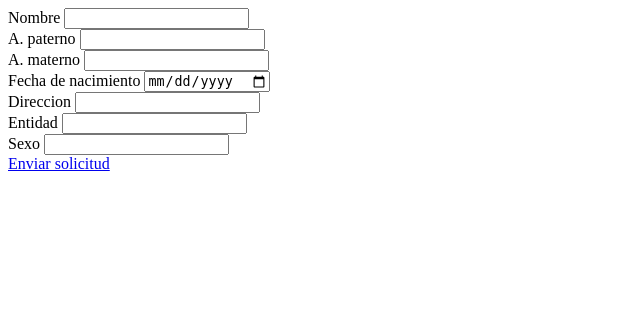
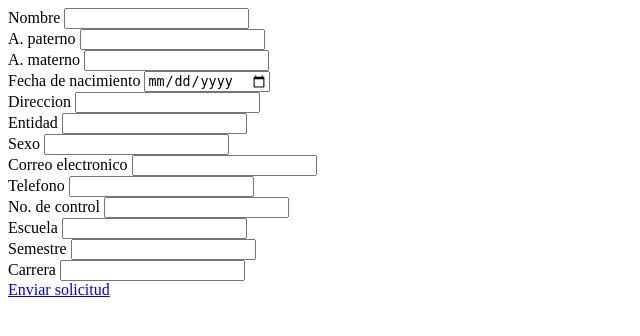
Before and after one commit to jjam2395/AppWebCurp, a Flask app: page / in a window 1280 px wide. Shown: the top 336 px of the page, without its empty margins (0-640 px from the left). Run offline with Flask 2, Linux system fonts and the light colour scheme.

Commit message:
modificacion a formulario

```diff
--- a/server.py
+++ b/server.py
@@ -1,6 +1,7 @@
 from flask import Flask, render_template, jsonify, request
 import string
 import random
+
 app=Flask(__name__, static_url_path='/static')
 
 @app.route('/')
--- a/static/js/datos.js
+++ b/static/js/datos.js
@@ -13,9 +13,16 @@ $(document).ready(function() {
 			anio:fecha[0],
 			mes:mes,
 			dia:fecha[2],
-			direccion:$("#direccion").val(),
 			entidad:$("#entidad").val(),
 			sexo:$("#sexo").val(),
+
+			direccion:$("#direccion").val(),
+			correo:$("#correo").val(),
+			telefono:$("#telefono").val(),
+			nControl:$("#cControl").val(),
+			escuela:$("#escuela").val(),
+			semestre:$("#semestre").val(),
+			carrera:$("#carrera").val()
 			};
 			console.log(datos);
 
--- a/templates/index.html
+++ b/templates/index.html
@@ -47,6 +47,19 @@
 		    <option value="M" label="Mujer">
 			</datalist>
 			<input name="color" list="lsexo" id="sexo"></input><br>
+			<label>Correo electronico</label>
+			<input type="text" id="correo"></input><br>
+			<label>Telefono</label>
+			<input type="text" id="telefono"></input><br>
+			<label>No. de control</label>
+			<input type="text" id="nControl"></input><br>
+			<label>Escuela</label>
+			<input type="text" id="escuela"></input><br>
+			<label>Semestre</label>
+			<input type="text" id=Semestre></input><br>
+			<label>Carrera</label>
+			<input type="text" id="carrera"></input><br>
+
 			<a id="Gencurp" href="#">Enviar solicitud</a>
 		</form>
 	</body>
```
